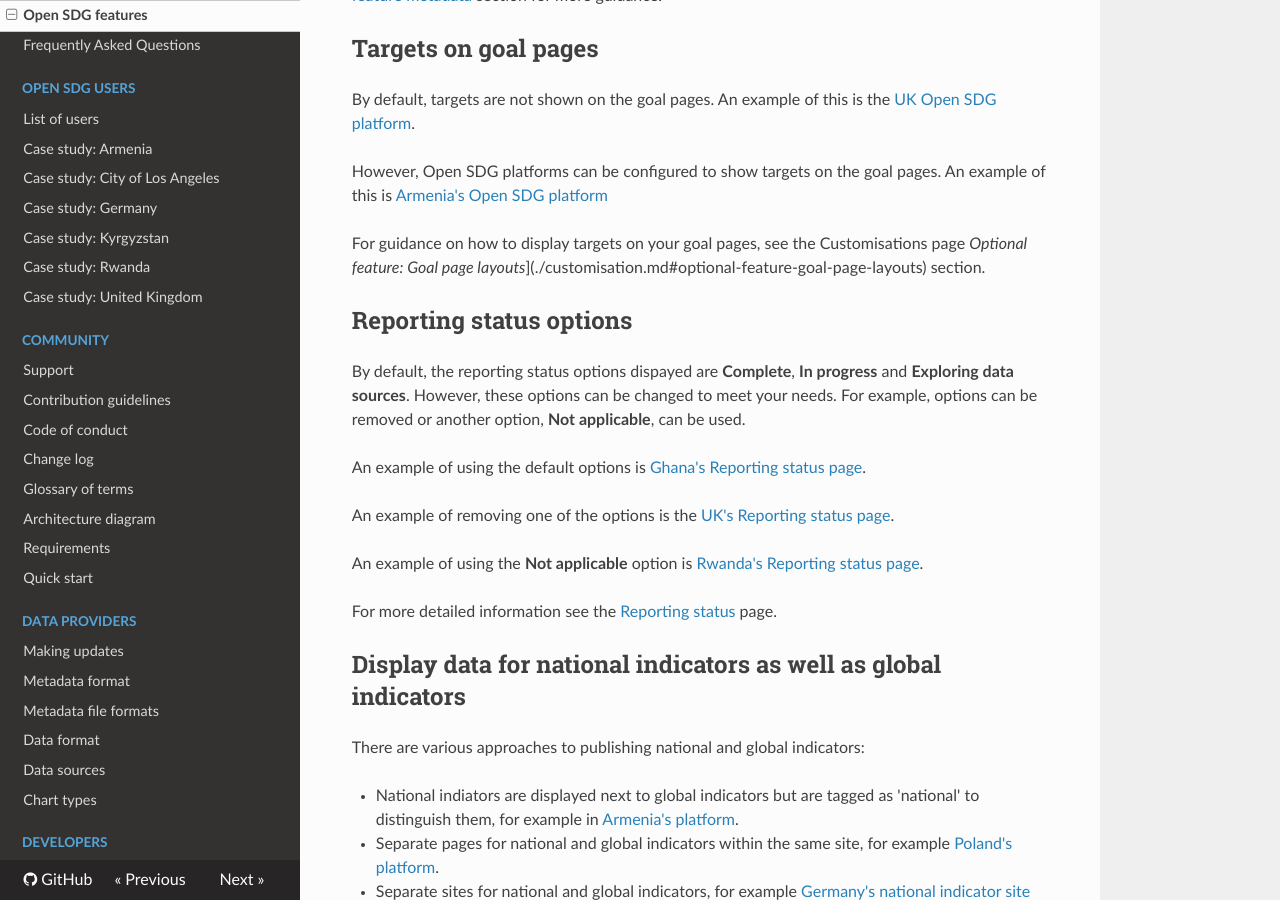
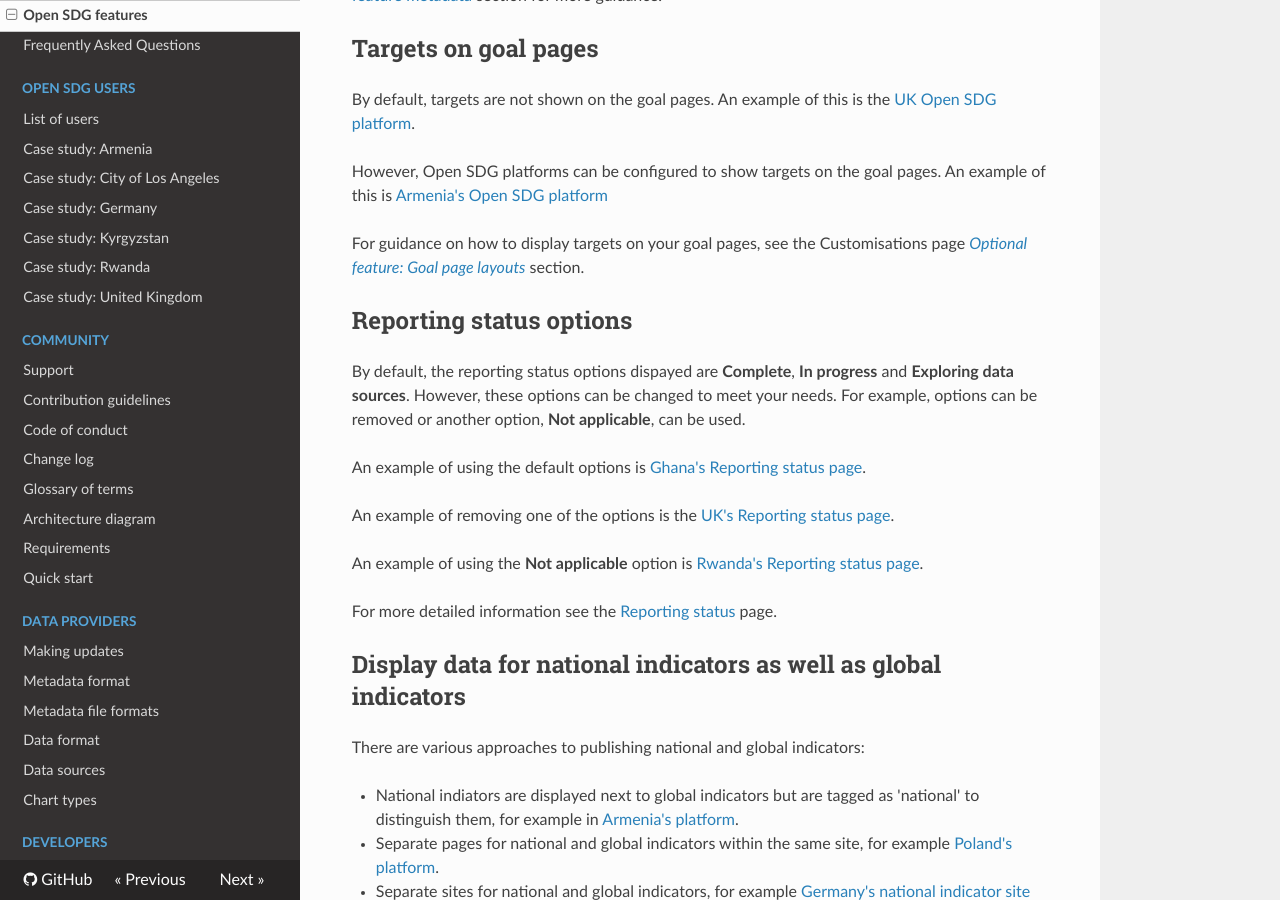
Before and after one commit to open-sdg/open-sdg, an MkDocs documentation site: the page built from docs/open-sdg-features.md, in a window 1280 px wide and 900 px high, scrolled down 1488 px. Built offline with MkDocs 1.6.1, drawn with Linux system fonts in a browser that asks for light colours; nearby versions of some CDN libraries; old or Windows-style settings are respelled for this version of MkDocs.

Commit message:
Added missing [ to close link text

```diff
--- a/docs/open-sdg-features.md
+++ b/docs/open-sdg-features.md
@@ -46,7 +46,7 @@
 
 However, Open SDG platforms can be configured to show targets on the goal pages. An example of this is [Armenia's Open SDG platform](https://armstat.github.io/sdg-site-armenia/1/)
 
-For guidance on how to display targets on your goal pages, see the Customisations page *Optional feature: Goal page layouts*](./customisation.md#optional-feature-goal-page-layouts) section.
+For guidance on how to display targets on your goal pages, see the Customisations page [*Optional feature: Goal page layouts*](./customisation.md#optional-feature-goal-page-layouts) section.
 
 ## Reporting status options
 By default, the reporting status options dispayed are **Complete**, **In progress** and **Exploring data sources**. However, these options can be changed to meet your needs. For example, options can be removed or another option, **Not applicable**, can be used.
```
